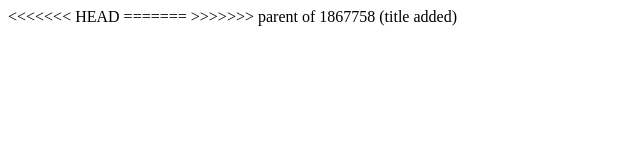
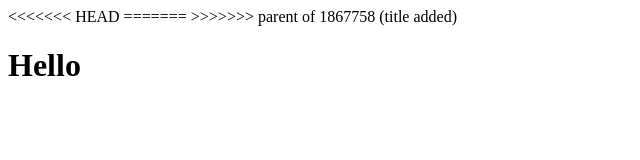
Before and after one commit to Kanchioswal/git-one-, a plain HTML site: page index.html in a window 1280 px wide. Shown: the whole page, without its empty margins (0-640 px from the left). Drawn offline with Linux system fonts and the light colour scheme.

Commit message:
h1 added

```diff
--- /dev/null
+++ b/f1.js
@@ -0,0 +1 @@
+console.log("F1")
--- a/index.html
+++ b/index.html
@@ -10,6 +10,6 @@
 >>>>>>> parent of 1867758 (title added)
   </head>
   <body>
-
+<h1> Hello</h1>
   </body>
 </html>
```
